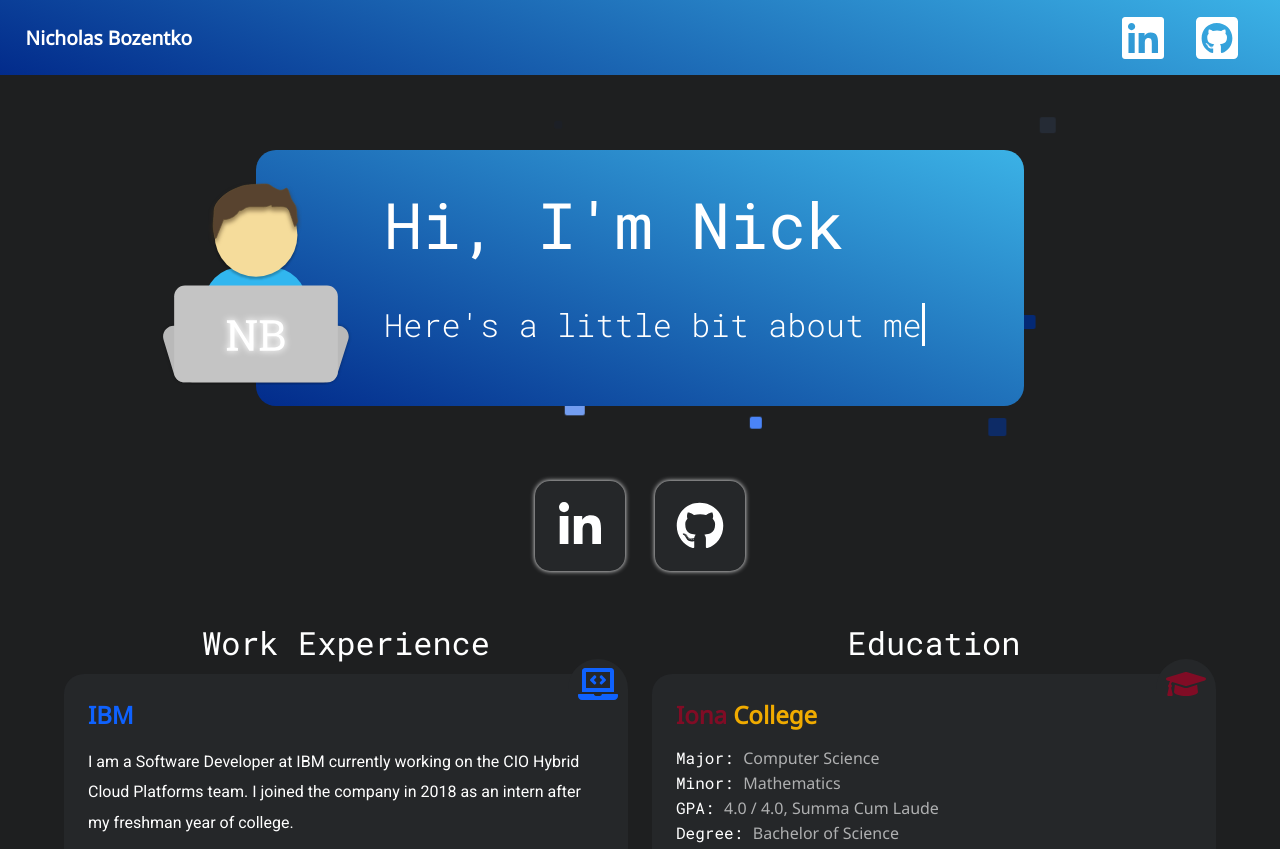
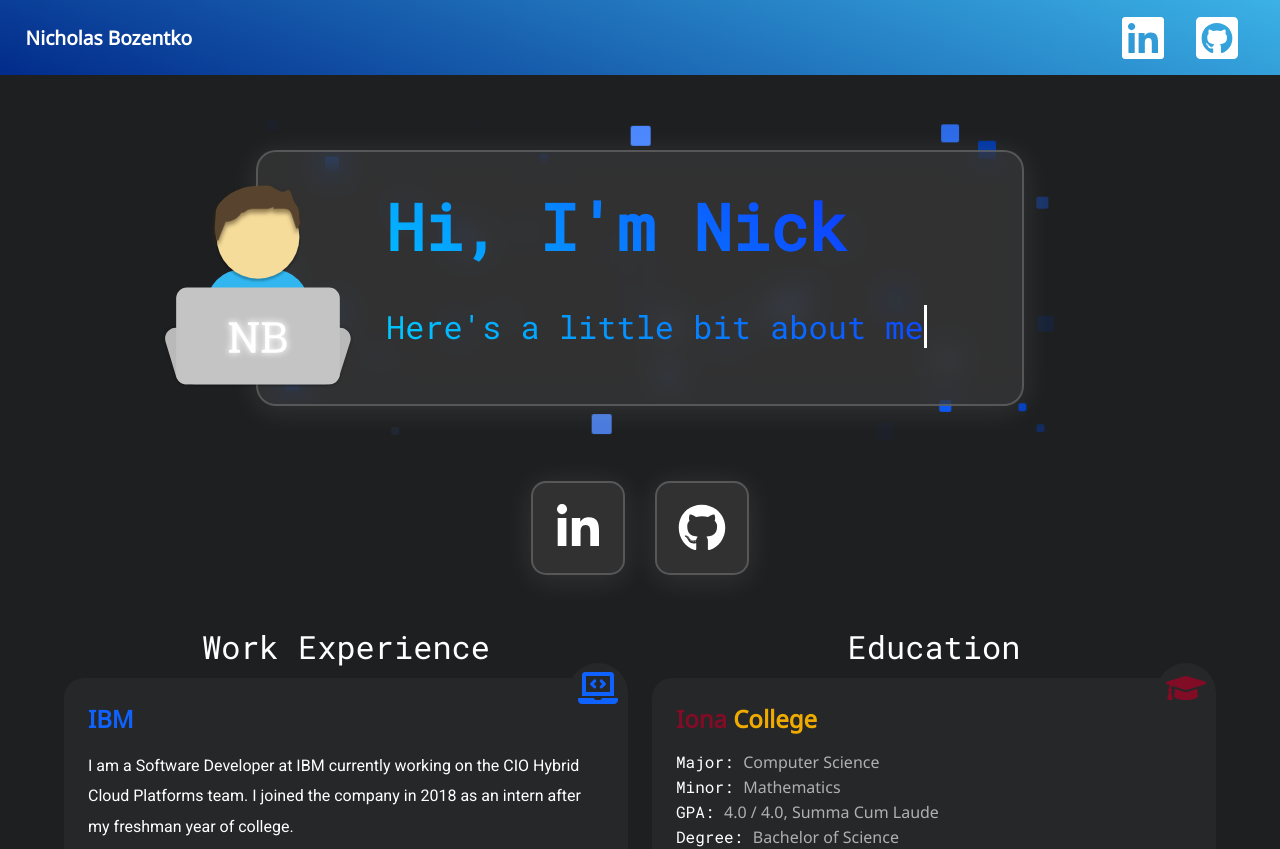
Before and after one commit to nickbozentko/nicholas-bozentko, a Next.js app: page / in a window 1280 px wide. Shown: the top 849 px of the page. Built offline with nearby package versions, Linux system fonts and the light colour scheme.

Commit message:
hero update

```diff
--- a/src/styles/colors.scss
+++ b/src/styles/colors.scss
@@ -6,6 +6,8 @@ $background-color: #1e1f20;
 $section-bg-color: #252729;
 $footer-background-color: #121314;
 
+$transparent-background: rgba(68, 68, 68, 0.5);
+
 $primary-text-color: #ffffff;
 $secondary-text-color: #afb0b1;
 
--- a/src/styles/hero.scss
+++ b/src/styles/hero.scss
@@ -4,10 +4,6 @@
 
 
 .hero-root {
-    animation-name: fade-in;
-    animation-duration: 0.5s;
-    animation-timing-function: ease-in-out;
-
     $nav-height: 75px;
     $hero-box-height-mid: 20vw;
     $hero-box-max-height: 275px;
@@ -30,6 +26,11 @@
         margin: auto;
         margin-top: $hero-box-top-bottom-margin;
         margin-bottom: $hero-box-top-bottom-margin;
+
+        background: colors.$transparent-background;
+        box-shadow: 0 4px 30px rgba(255, 255, 255, 0.1);
+        backdrop-filter: blur(15px);
+        border: 2px solid rgba(119, 119, 119, 0.56);
     }
 
     .particle {
@@ -113,6 +114,9 @@
         top: calc((#{$hero-box-height} - #{$logo-size}) / 2);
         width: $logo-size;
         transition: transform .1s ease-out;
+        animation-name: fade-in;
+        animation-duration: 0.75s;
+        animation-timing-function: ease-in-out;
     }
 
     .logo:hover {
@@ -124,11 +128,15 @@
         position: absolute;
         left: min(max(10vw, 25px), 130px);
         top: calc(#{$hero-box-height} / 8);
+        background-clip: text;
+        color: transparent;
+        background-image: linear-gradient(45deg, #00ccff, #1028ff);
     }
 
     .intro-text-1 {
         @extend .font-family-mono;
         font-size: calc(2 * #{$hero-box-height} / 8);
+        font-weight: 600;
 
         // https://www.sarasoueidan.com/blog/safari-fluid-typography-bug-fix/
         // Also, webpack optimization is too "smart"
@@ -143,7 +151,7 @@
 
     .intro-text-2 {
         @extend .font-family-mono;
-        @extend .font-weight-thin;
+        @extend .font-weight-regular;
         font-size: calc(#{$hero-box-height} / 8);
         display: inline-block; // right border "cursor" stays next to text as it's "writing"
         align-self: flex-end;
--- a/src/styles/links.scss
+++ b/src/styles/links.scss
@@ -26,8 +26,9 @@
     gap: 30px;
 
     .link {
-        background-color: colors.$section-bg-color;
-        box-shadow: 0 0 5px white;
+        background: colors.$transparent-background;
+        box-shadow: 0 4px 30px rgba(255, 255, 255, 0.1);
+        border: 2px solid rgba(119, 119, 119, 0.56);
         display: flex;
         align-items: center;
         justify-content: center;
@@ -39,7 +40,7 @@
         }
 
         &:hover {
-            box-shadow: 0 0 12px white;
+            box-shadow: 0 0 8px white;
 
             .icon {
                 filter: drop-shadow(0 0px 3px #FFFFFF);
```
Also changed, not shown: src/components/Hero.jsx (+6 -2 lines).
